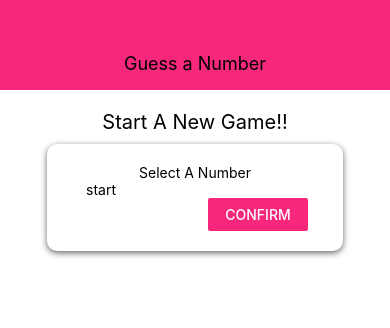
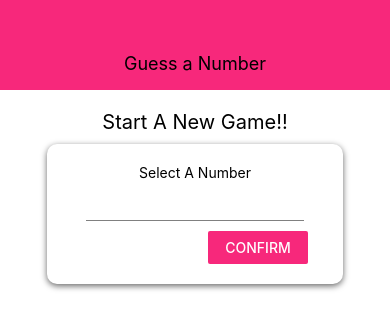
Before and after one commit to anamhussain2601/React-Native-App, a React Native app: screen / in a window 390 px wide. Shown: the top 328 px of the page. Built offline with nearby package versions, Linux system fonts and the light colour scheme.

Commit message:
Input implementation and touch feel

```diff
--- /dev/null
+++ b/components/Input.js
@@ -0,0 +1,19 @@
+import React, {useState} from 'react';
+import { StyleSheet,TextInput } from 'react-native';
+
+const Input = props => {
+    return (
+        <TextInput {...props} style={{...styles.input, ...props.styles}}/>
+    )
+}
+
+const styles = StyleSheet.create({
+    input: {
+        height: 30,
+        borderBottomColor: 'grey' ,
+        borderBottomWidth: 1,
+        marginVertical: 10
+    }
+})
+
+export default Input
--- a/screens/StartGameScreen.js
+++ b/screens/StartGameScreen.js
@@ -1,26 +1,50 @@
 import React, { useState } from 'react';
-import { StyleSheet, Text, View, Button, TextInput } from 'react-native';
+import { StyleSheet, Text, View, Button, TextInput, TouchableWithoutFeedback, Keyboard } from 'react-native';
 
 import Card from '../components/Card'
+import Input from '../components/Input'
+
 import Colors from '../constants/colors'
 
 const StartGameScreen = props => {
+
+    const [enteredValue, setEnteredValue] = useState('')
+
+    const numberInputHandler = inputText => {
+        setEnteredValue(inputText.replace(/[^0-9]/g, ''))
+    }
+
+
     return (
+        <TouchableWithoutFeedback onPress={()=>{
+            Keyboard.dismiss()
+        }}>
             <View style={styles.screen}>
                 <Text style={styles.title}>Start A New Game!!</Text>
                 <Card style={styles.inputContainer}>
                     <Text>Select A Number</Text>
-                <TextInput placeholder='start' />
+                    <Input
+                        style={styles.input}
+                        keyboardType='numeric'
+                        blurOnSubmit
+                        autoCapitalize='none'
+                        autoCorrect={false}
+                        keyboardType='number-pad'
+                        maxLength={2}
+                        onChangeText={numberInputHandler}
+                        value={enteredValue}
+                    />
                     <View style={styles.buttonContainer}>
                         <View style={styles.button}>
-                        <Button title="Reset" onPress={() => { }} color={Colors.accent}/>
+                            <Button title="Reset" onPress={() => { }} color={Colors.accent} />
                         </View>
                         <View style={styles.button}>
-                        <Button title="Confirm" onPress={() => { }} color={Colors.primary}/>
+                            <Button title="Confirm" onPress={() => { }} color={Colors.primary} />
                         </View>
                     </View>
                 </Card>
             </View>
+        </TouchableWithoutFeedback>
     )
 }
 
@@ -47,6 +71,10 @@
     },
     button: {
         width: 100
+    },
+    input: {
+        width: 50,
+        textAlign: 'center'
     }
 })
 
```
Lines whose indentation alone changed are shown as unchanged.
